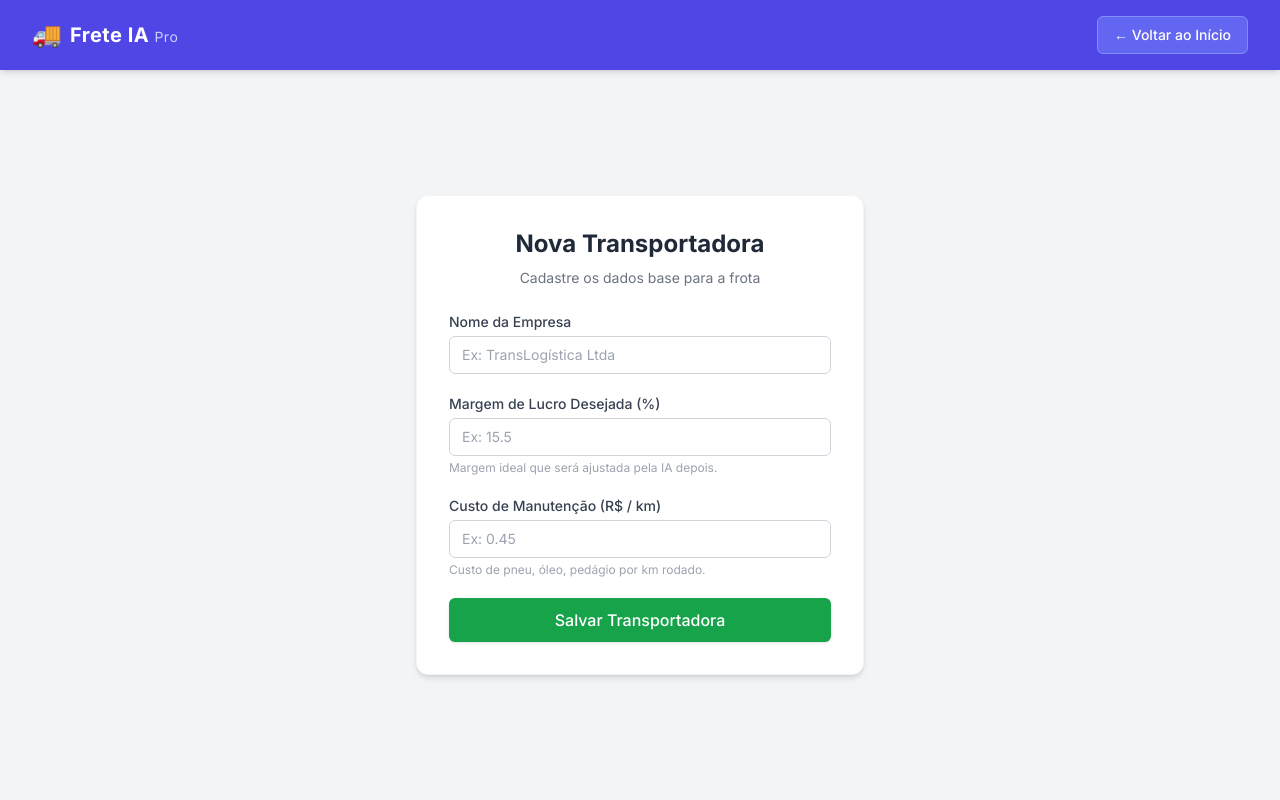
After one commit to vsfrancisco/frete-ia, a FastAPI app: template templates/cadastro.html in a window 1280 px wide. The commit adds this page. Run offline with FastAPI, Linux system fonts and the light colour scheme; the template is opened without the code that fills it, so the values that code supplies are empty; parts of the project's set-up code (start-up, migrations or seed data) failed here and were passed over; some libraries are stand-ins or nearby versions.

Commit message:
Criação da feature de criar transportadoras

```diff
--- a/app/main.py
+++ b/app/main.py
@@ -1,4 +1,4 @@
-from fastapi import FastAPI, Depends, Request
+from fastapi import FastAPI, Depends, Request, Body
 from fastapi.responses import HTMLResponse
 from fastapi.staticfiles import StaticFiles
 from fastapi.templating import Jinja2Templates
@@ -6,7 +6,7 @@ from sqlalchemy.orm import Session
 
 from .database import Base, engine, SessionLocal
 from . import models, crud
-from .schemas import Transportadora, TransportadoraCreate, SimulacaoFrete, SimulacaoCreate, TabelaAntt, Veiculo, VeiculoCreate
+from .schemas import Transportadora, TransportadoraCreate, SimulacaoFrete, SimulacaoCreate, TabelaAntt, Veiculo, VeiculoCreate, TransportadoraCreate
 
 Base.metadata.create_all(bind=engine)
 
@@ -57,3 +57,15 @@ def criar_veiculo(dados: VeiculoCreate, db: Session = Depends(get_db)):
 @app.get("/transportadoras/{transportadora_id}/veiculos", response_model=list[Veiculo])
 def listar_veiculos_transp(transportadora_id: int, db: Session = Depends(get_db)):
     return crud.listar_veiculos_por_transportadora(db, transportadora_id)
+
+# Adicione esta rota no app/main.py (logo abaixo da rota principal '/')
+@app.get("/cadastro-transportadora")
+def tela_cadastro(request: Request):
+    return templates.TemplateResponse("cadastro.html", {"request": request})
+
+@app.post("/transportadoras/")
+def criar_transportadora_endpoint(
+    dados: TransportadoraCreate = Body(...),
+    db: Session = Depends(get_db)
+):
+    return crud.criar_transportadora(db=db, dados=dados)
--- /dev/null
+++ b/templates/cadastro.html
@@ -0,0 +1,116 @@
+<!DOCTYPE html>
+<html lang="pt-BR">
+<head>
+    <meta charset="UTF-8">
+    <meta name="viewport" content="width=device-width, initial-scale=1.0">
+    <title>Cadastrar Transportadora - Frete IA</title>
+    <script src="https://cdn.tailwindcss.com"></script>
+    <link href="https://fonts.googleapis.com/css2?family=Inter:wght@400;500;600;700&display=swap" rel="stylesheet">
+    <style>body { font-family: 'Inter', sans-serif; background-color: #f3f4f6; }</style>
+</head>
+<body class="text-gray-800 h-screen flex flex-col">
+
+    <!-- Navbar -->
+    <header class="bg-indigo-600 shadow-md">
+        <div class="max-w-7xl mx-auto px-4 sm:px-6 lg:px-8 py-4 flex items-center justify-between">
+            <a href="/" class="flex items-center gap-2 hover:opacity-80 transition">
+                <span class="text-2xl text-white">🚚</span>
+                <h1 class="text-xl font-bold text-white tracking-wide">Frete IA <span class="text-indigo-200 text-sm font-normal">Pro</span></h1>
+            </a>
+            <a href="/" class="text-white text-sm bg-indigo-500 hover:bg-indigo-400 px-4 py-2 rounded-md transition font-medium border border-indigo-400">
+                &larr; Voltar ao Início
+            </a>
+        </div>
+    </header>
+
+    <!-- Main Content -->
+    <main class="flex-grow flex items-center justify-center px-4 py-8">
+        <div class="w-full max-w-md bg-white rounded-xl shadow-md border border-gray-100 p-8">
+            <h2 class="text-2xl font-bold text-gray-800 mb-2 text-center">Nova Transportadora</h2>
+            <p class="text-sm text-gray-500 mb-6 text-center">Cadastre os dados base para a frota</p>
+
+            <form id="form-cadastro" class="space-y-5">
+                <div>
+                    <label class="block text-sm font-medium text-gray-700 mb-1">Nome da Empresa</label>
+                    <input type="text" id="nome" required placeholder="Ex: TransLogística Ltda" class="w-full border border-gray-300 rounded-md py-2 px-3 focus:ring-2 focus:ring-indigo-500 focus:border-indigo-500 sm:text-sm">
+                </div>
+
+                <div>
+                    <label class="block text-sm font-medium text-gray-700 mb-1">Margem de Lucro Desejada (%)</label>
+                    <input type="number" id="margem" step="0.1" required placeholder="Ex: 15.5" class="w-full border border-gray-300 rounded-md py-2 px-3 focus:ring-2 focus:ring-indigo-500 focus:border-indigo-500 sm:text-sm">
+                    <p class="text-xs text-gray-400 mt-1">Margem ideal que será ajustada pela IA depois.</p>
+                </div>
+
+                <div>
+                    <label class="block text-sm font-medium text-gray-700 mb-1">Custo de Manutenção (R$ / km)</label>
+                    <input type="number" id="custo" step="0.01" required placeholder="Ex: 0.45" class="w-full border border-gray-300 rounded-md py-2 px-3 focus:ring-2 focus:ring-indigo-500 focus:border-indigo-500 sm:text-sm">
+                    <p class="text-xs text-gray-400 mt-1">Custo de pneu, óleo, pedágio por km rodado.</p>
+                </div>
+
+                <button type="submit" id="btn-salvar" class="w-full mt-4 bg-green-600 hover:bg-green-700 text-white font-medium py-2.5 px-4 rounded-md shadow transition">
+                    Salvar Transportadora
+                </button>
+            </form>
+
+            <!-- Mensagem de Sucesso -->
+            <div id="msg-sucesso" class="hidden mt-4 p-3 bg-green-50 border border-green-200 text-green-700 rounded-md text-sm text-center font-medium">
+                Transportadora cadastrada com sucesso!
+            </div>
+        </div>
+    </main>
+
+        <script>
+        document.getElementById('form-cadastro').onsubmit = async (e) => {
+            e.preventDefault();
+            const btn = document.getElementById('btn-salvar');
+            btn.disabled = true;
+            btn.innerText = "Salvando...";
+
+            // Garantindo que enviaremos exatamente o que o schema do FastAPI pede
+            const dados = {
+                nome: document.getElementById('nome').value,
+                margem_percentual: parseFloat(document.getElementById('margem').value),
+                custo_manutencao_por_km: parseFloat(document.getElementById('custo').value),
+                consumo_km_l: 2.5,
+                custo_fixo_mensal: 5000.0
+            };
+
+            try {
+                // Removemos a barra no final (/transportadoras) pois o FastAPI as vezes redireciona e perde o POST
+                const res = await fetch('/transportadoras/', {
+                    method: 'POST',
+                    headers: { 'Content-Type': 'application/json' },
+                    body: JSON.stringify(dados)
+                });
+
+                if (!res.ok) {
+                    const errorData = await res.json();
+                    // Pega o erro exato do Pydantic para mostrar na tela
+                    console.error("Erro da API:", errorData);
+                    const msgErro = errorData.detail
+                        ? (typeof errorData.detail === 'string' ? errorData.detail : JSON.stringify(errorData.detail))
+                        : "Erro desconhecido";
+
+                    alert("Atenção, o servidor recusou os dados:\n" + msgErro);
+                    throw new Error("Erro de validação (422)");
+                }
+
+                document.getElementById('msg-sucesso').classList.remove('hidden');
+                document.getElementById('form-cadastro').reset();
+
+                // Esconde a mensagem depois de 3 segundos
+                setTimeout(() => {
+                    document.getElementById('msg-sucesso').classList.add('hidden');
+                }, 3000);
+
+            } catch (error) {
+                console.error(error);
+                // Não chama o alert genérico se já mostramos o alert específico acima
+            } finally {
+                btn.disabled = false;
+                btn.innerText = "Salvar Transportadora";
+            }
+        };
+    </script>
+</body>
+</html>
```
Also changed, not shown: app/schemas.py (+6 -4 lines), templates/index.html (+8 -2 lines).
